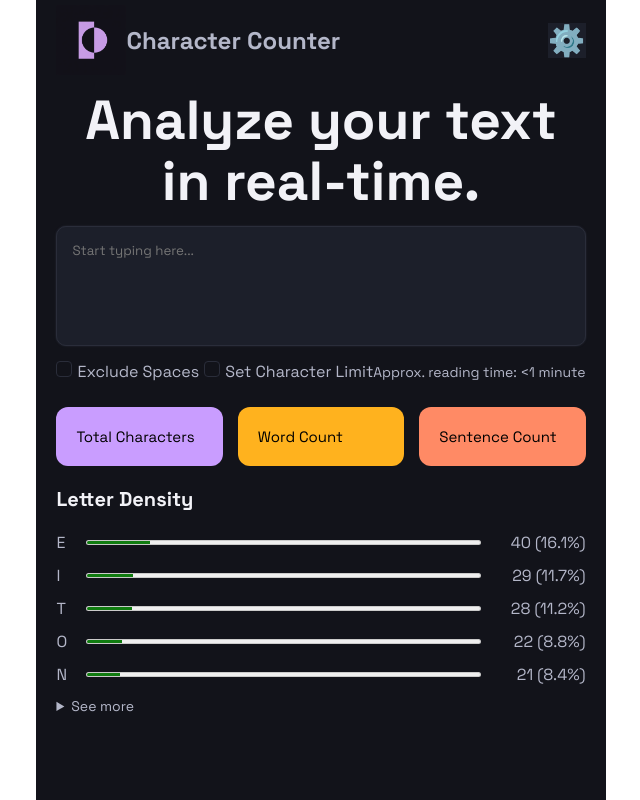
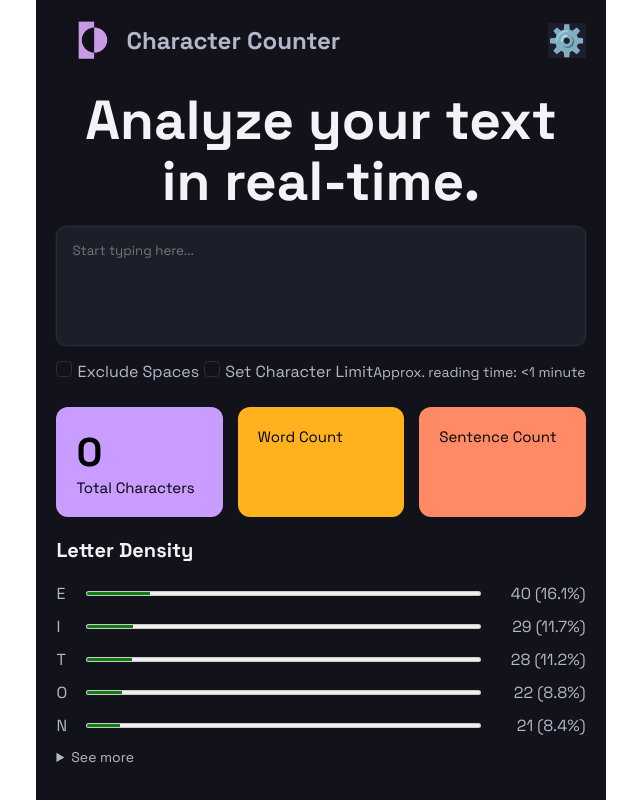
Before and after one commit to MarianoFalu/character-counter-utn, a React (Vite) app: page / in a window 1280 px wide. Shown: the whole page, without its empty margins (319-959 px from the left). Built offline with nearby package versions, Linux system fonts and the light colour scheme.

Commit message:
add: character count

```diff
--- a/src/App.jsx
+++ b/src/App.jsx
@@ -14,6 +14,8 @@ function App() {
         const value = e.target.value
         setText(value)
     }
+
+    const characters = text.length
 
     const sortLetters = [
         {
@@ -60,7 +62,7 @@ function App() {
 
             <Controlls />
 
-            <Stats />
+            <Stats characters={characters} />
 
             <LetterDensity sortLetters={sortLetters} />
 
```
